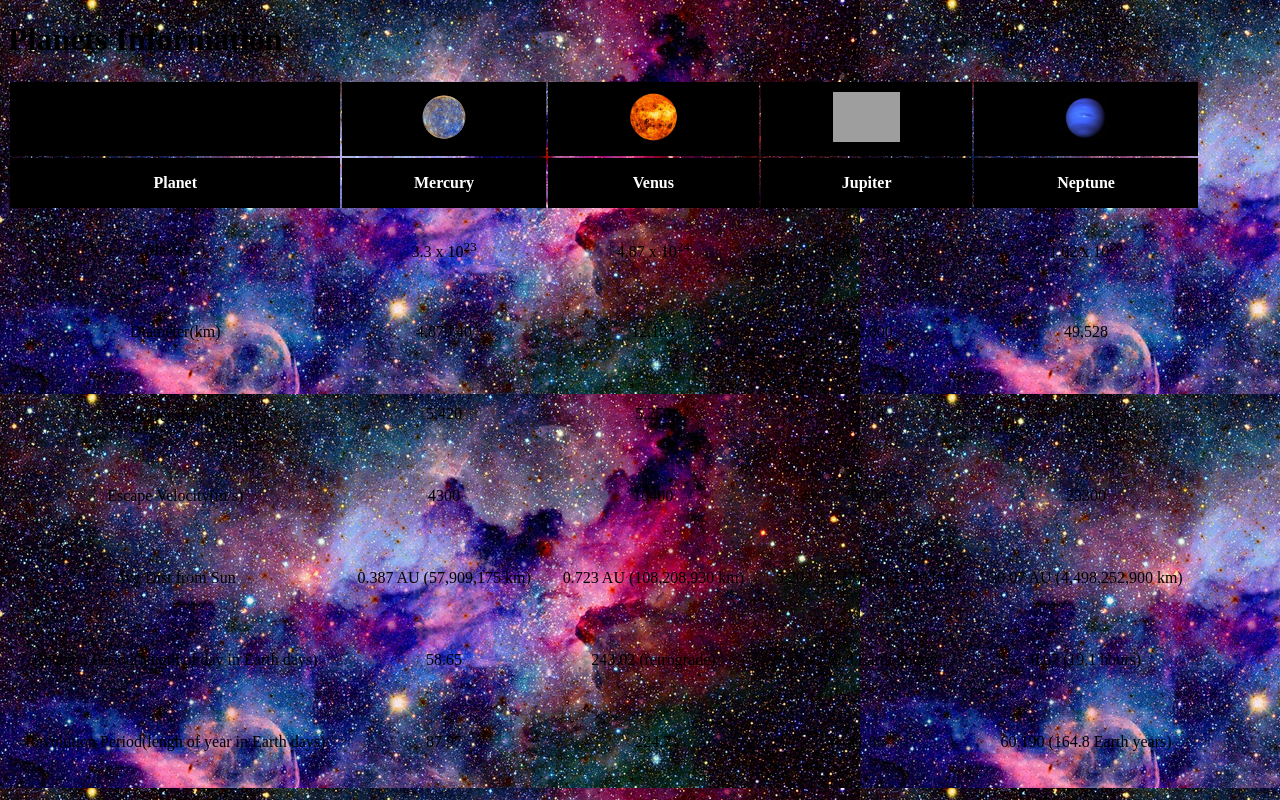
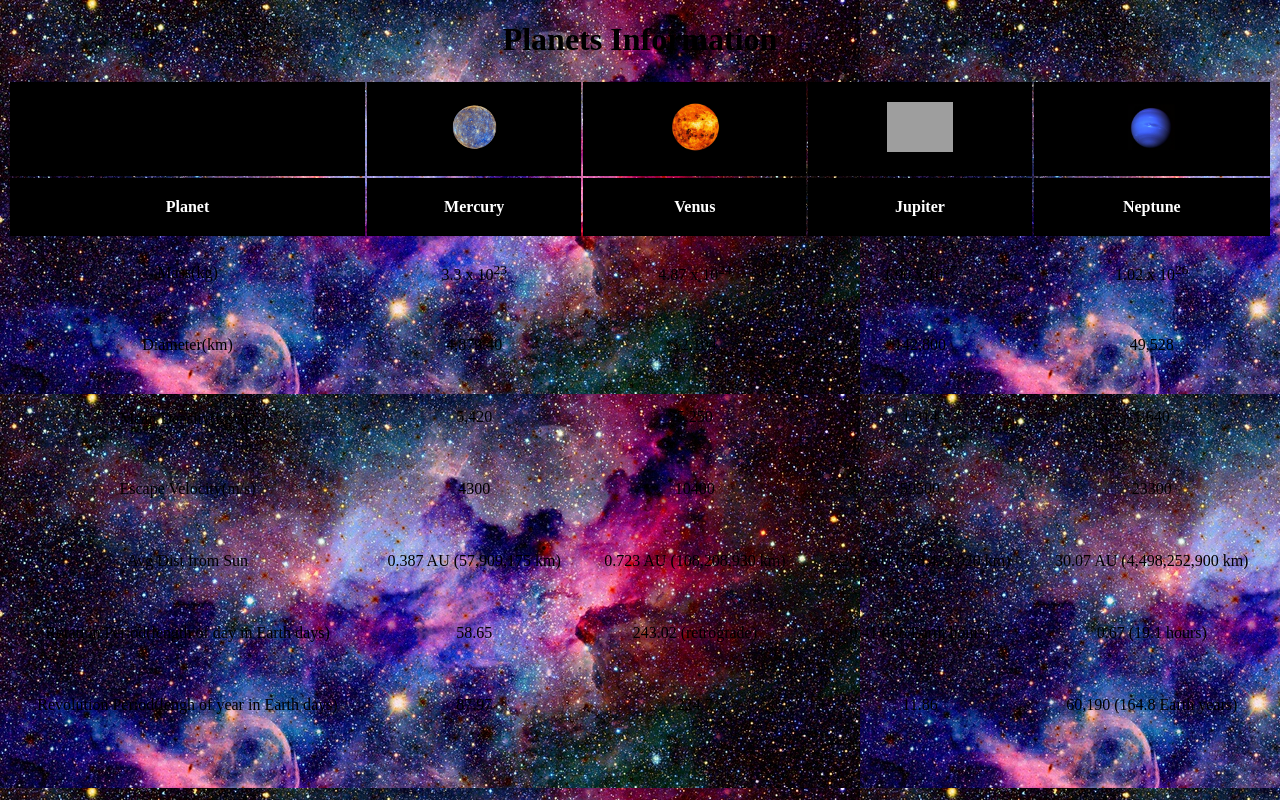
Before and after one commit to NidaAkkiswala/Lab5, a plain HTML site: page index.html in a window 1280 px wide. Drawn offline with Linux system fonts and the light colour scheme; grey boxes are pictures that could not be loaded; files whose address does not match are found by name.

Commit message:
Update style.css

```diff
--- a/style.css
+++ b/style.css
@@ -4,17 +4,26 @@ body {
 	background-image: url(space.jpg);
 }
 
-tr, td{
-	margin: auto;
+h1 {
+	text-align: center;
+}
+
+table {
+	borer-collapse: collapse;
+	text-align: center;
+	width: 100%;
+}
+
+tr, td {
 	height: 50px;
 	text-align: center;
-	padding: 15px;
+	padding: 10px;
 }
 
 th {
 	font-style: bold;
 	background-color: black;
 	color: white;
-	padding: 10px;
+	padding: 20px;
 	border-spacing: 1px;
 }
```
